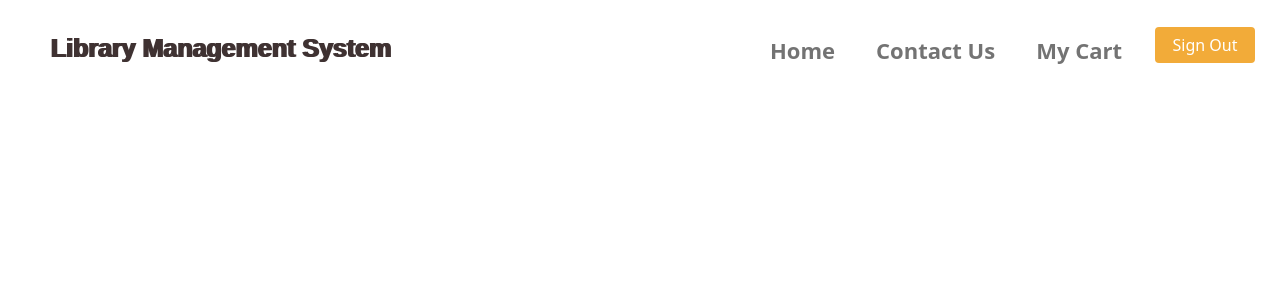
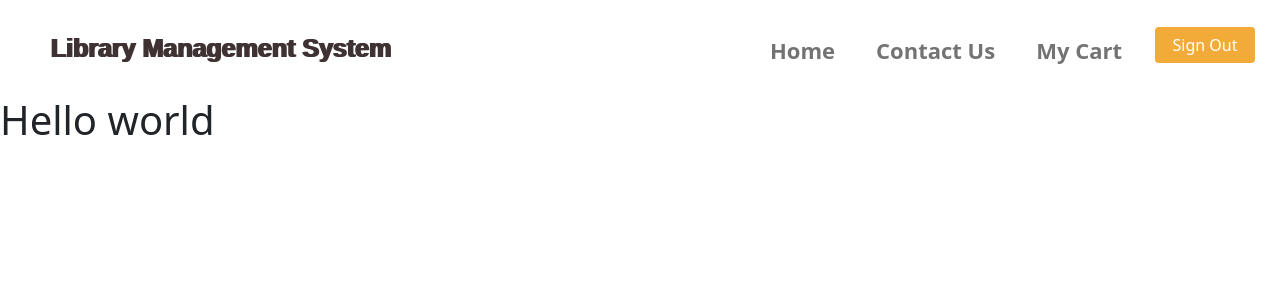
Before and after one commit to it20002374/Library, a React (Create React App) app in the folder frontend/: page /addCustomer in a window 1280 px wide. Shown: the top 300 px of the page. Built offline with nearby package versions, Linux system fonts and the light colour scheme.

Commit message:
commit 8

```diff
--- a/frontend/src/App.js
+++ b/frontend/src/App.js
@@ -6,6 +6,8 @@ import Header from './components/navigations/header';
 import EditItems from './components/items/editItems';
 import Category from './components/customers/category';
 import StaffHome from './components/staff/staffHome';
+import AddCustomer from './components/customers/addCustomers';
+import EditCustomer from './components/customers/editCustomers';
 
 function App() {
   return (
@@ -21,6 +23,8 @@ function App() {
        <Route exact path="/edit" element={<EditItems/>} />
        <Route exact path="/category" element={<Category/>} />
        <Route exact path="/shome" element={<StaffHome/>} />
+       <Route exact path="/addCustomer" element={<AddCustomer/>} />
+       <Route exact path="/ediCustomer" element={<EditCustomer/>} />
 
        </Routes>
      </Router>
--- /dev/null
+++ b/frontend/src/components/customers/addCustomers.js
@@ -0,0 +1,16 @@
+import React, {useState} from "react";
+import Swal from "sweetalert2";
+import axios from "axios";
+
+export default function AddCustomer(){
+
+    return(
+
+        <div>
+
+<h1>Hello world</h1>
+
+        </div>
+    )
+
+}
--- /dev/null
+++ b/frontend/src/components/customers/editCustomers.js
@@ -0,0 +1,16 @@
+import React, {useState} from "react";
+import Swal from "sweetalert2";
+import axios from "axios";
+
+export default function EditCustomer(){
+
+    return(
+
+        <div>
+
+<h1>Hello world</h1>
+
+        </div>
+    )
+
+}
```
